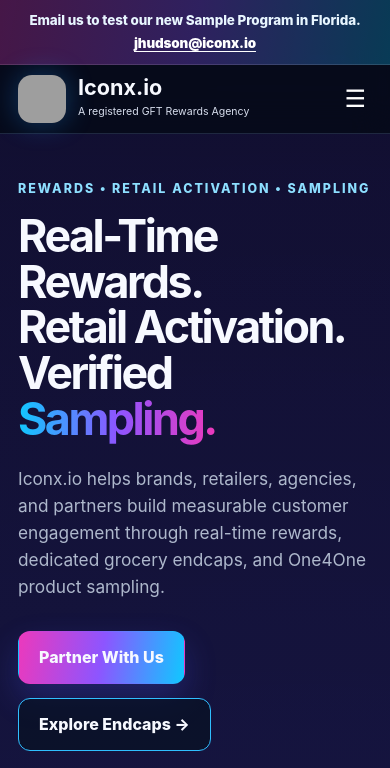
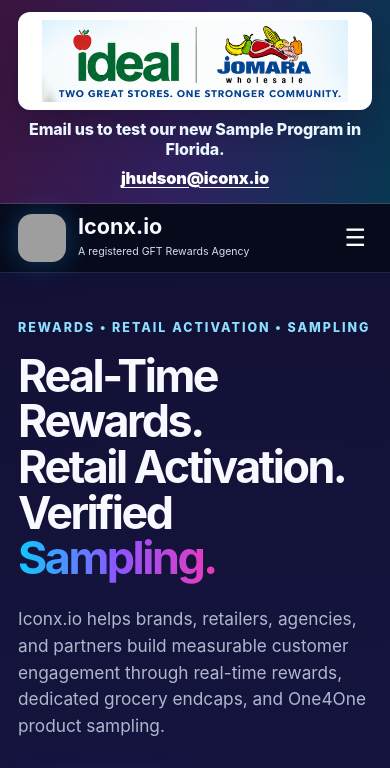
Before and after one commit to jhiconx/iconx.io, a plain HTML site: page index.html in a window 390 px wide. Shown: the top 768 px of the page. Drawn offline with Linux system fonts and the light colour scheme; grey boxes are pictures that could not be loaded.

Commit message:
promo2
promo2

```diff
--- a/index.html
+++ b/index.html
@@ -23,11 +23,14 @@
     .gradient-text{background:linear-gradient(90deg,var(--cyan),var(--violet),var(--pink));-webkit-background-clip:text;background-clip:text;color:transparent}
     .glass{background:linear-gradient(180deg,rgba(16,27,48,.76),rgba(8,15,29,.88));border:1px solid var(--line);box-shadow:var(--shadow);border-radius:var(--radius)}
     header{position:sticky;top:0;z-index:20;background:rgba(5,9,21,.78);backdrop-filter:blur(18px);border-bottom:1px solid var(--line)}
-    .burst-bar{border-bottom:1px solid rgba(255,255,255,.12);background:linear-gradient(100deg,rgba(236,57,188,.28),rgba(141,85,255,.30),rgba(16,200,255,.26));color:#fff}
-    .burst-inner{min-height:44px;display:flex;align-items:center;justify-content:center;gap:12px;text-align:center;font-weight:800;letter-spacing:-.01em;font-size:.95rem}
-    .burst-inner span{color:#e8f6ff}
-    .burst-inner a{display:inline-flex;align-items:center;gap:7px;color:#fff;text-decoration:underline;text-underline-offset:3px;font-weight:900}
-    .burst-inner a:hover{color:#93e9ff}
+    .burst-bar{border-bottom:1px solid rgba(255,255,255,.14);background:linear-gradient(100deg,rgba(236,57,188,.24),rgba(141,85,255,.30),rgba(16,200,255,.24));color:#fff}
+    .burst-inner{min-height:118px;display:grid;grid-template-columns:minmax(280px,620px) 1fr;align-items:center;gap:24px;padding:14px 0;text-align:left;font-weight:800;letter-spacing:-.01em;font-size:1rem}
+    .burst-logo-card{background:#fff;border-radius:15px;padding:8px 14px;box-shadow:0 18px 46px rgba(0,0,0,.28);border:1px solid rgba(255,255,255,.55)}
+    .burst-logo-card img{width:100%;max-height:96px;object-fit:contain}
+    .burst-copy{display:flex;flex-direction:column;gap:7px;align-items:flex-start}
+    .burst-copy span{color:#e8f6ff;font-size:clamp(1rem,1.8vw,1.28rem);line-height:1.22}
+    .burst-copy a{display:inline-flex;align-items:center;gap:7px;color:#fff;text-decoration:underline;text-underline-offset:3px;font-weight:900;font-size:1.02rem}
+    .burst-copy a:hover{color:#93e9ff}
     nav{height:76px;display:flex;align-items:center;justify-content:space-between;gap:24px}
     .brand{display:flex;align-items:center;gap:12px;min-width:max-content}
     .brand img{width:48px;height:48px;border-radius:14px;object-fit:cover;box-shadow:0 0 28px rgba(31,154,255,.32)}
@@ -192,7 +195,10 @@
     }
     @media(max-width:640px){
       nav{height:68px}
-      .burst-inner{min-height:auto;padding:10px 0;flex-direction:column;gap:2px;font-size:.84rem}
+      .burst-inner{min-height:auto;padding:12px 0;grid-template-columns:1fr;gap:10px;text-align:center}
+      .burst-logo-card{padding:7px 9px;border-radius:12px}
+      .burst-logo-card img{max-height:82px}
+      .burst-copy{align-items:center}
       .navlinks.open{display:flex;position:absolute;left:0;right:0;top:100%;flex-direction:column;padding:22px;background:#070d1a;border-bottom:1px solid var(--line)}
       .brand small{font-size:.66rem}
       .hero{padding-top:45px}
@@ -217,8 +223,13 @@
 <header>
   <div class="burst-bar">
     <div class="wrap burst-inner">
-      <span>Email us to test our new Sample Program in Florida.</span>
-      <a href="mailto:jhudson@iconx.io?subject=Florida%20Sample%20Program%20Test&body=Hi%20Jonas%2C%0A%0AI%20would%20like%20to%20test%20the%20new%20Iconx.io%20Sample%20Program%20in%20Florida.%0A%0AName%3A%0ACompany%3A%0APhone%3A%0A">jhudson@iconx.io</a>
+      <div class="burst-logo-card">
+        <img src="assets/ideal-jomara-community.png" alt="Ideal and Jomara Wholesale — two great stores, one stronger community" />
+      </div>
+      <div class="burst-copy">
+        <span>Email us to test our new Sample Program in Florida.</span>
+        <a href="mailto:jhudson@iconx.io?subject=Florida%20Sample%20Program%20Test&body=Hi%20Jonas%2C%0A%0AI%20would%20like%20to%20test%20the%20new%20Iconx.io%20Sample%20Program%20in%20Florida.%0A%0AName%3A%0ACompany%3A%0APhone%3A%0A">jhudson@iconx.io</a>
+      </div>
     </div>
   </div>
   <div class="wrap"><nav>
```
Also changed, not shown: README.md, assets/ideal-jomara-community.png (added).
